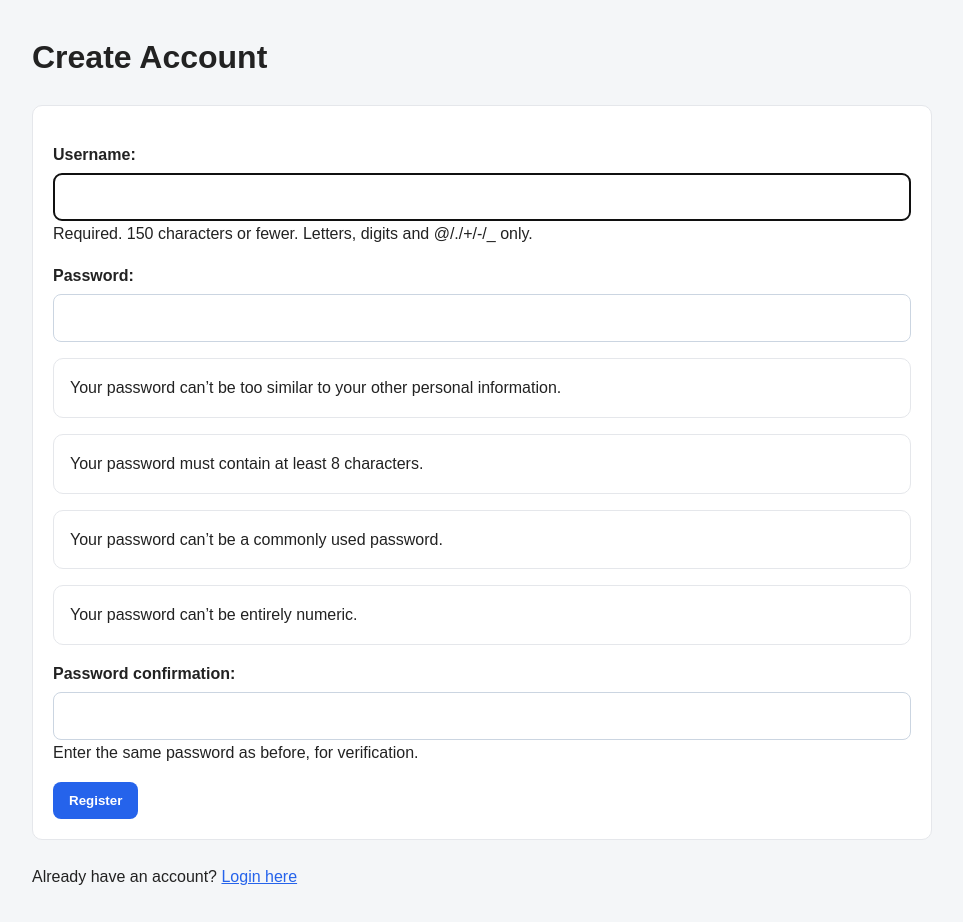
After one commit to J0hn316/Django-Notes-App, a Django app: page /accounts/register/ in a window 1280 px wide. The commit adds this page. Shown: the whole page, without its empty margins (158-1121 px from the left). Run offline with Django 5.2, Linux system fonts and the light colour scheme.

Commit message:
Add registration functionality: create registration view, form, and templates; update URLs and base template for navigation

```diff
--- /dev/null
+++ b/accounts/forms.py
@@ -0,0 +1,8 @@
+from django.contrib.auth.forms import UserCreationForm
+from django.contrib.auth import get_user_model
+
+
+class RegisterForm(UserCreationForm):
+    class Meta:
+        model = get_user_model()
+        fields = ["username", "password1", "password2"]
--- /dev/null
+++ b/accounts/urls.py
@@ -0,0 +1,7 @@
+from django.urls import path
+
+from . import views
+
+urlpatterns = [
+    path("register/", views.register, name="register"),
+]
--- a/accounts/views.py
+++ b/accounts/views.py
@@ -1,3 +1,24 @@
-from django.shortcuts import render
+from django.contrib import messages
+from django.contrib.auth import login
+from django.shortcuts import redirect, render
 
-# Create your views here.
+from .forms import RegisterForm
+
+
+def register(request):
+    if request.method == "POST":
+        form = RegisterForm(request.POST)
+
+        if form.is_valid():
+            user = form.save()
+            login(request, user)
+            messages.success(request, "Account created successfully.")
+            return redirect("notes_home")
+    else:
+        form = RegisterForm()
+
+    context = {
+        "form": form,
+    }
+
+    return render(request, "registration/register.html", context)
--- a/config/urls.py
+++ b/config/urls.py
@@ -27,6 +27,7 @@ def home_redirect(request):
 urlpatterns = [
     path("", home_redirect, name="home"),
     path("admin/", admin.site.urls),
-    path("account/", include("django.contrib.auth.urls")),
+    path("accounts/", include("accounts.urls")),
+    path("accounts/", include("django.contrib.auth.urls")),
     path("notes/", include("notes.urls")),
 ]
--- a/notes/templates/notes/base.html
+++ b/notes/templates/notes/base.html
@@ -27,6 +27,8 @@
         </form>
         {% else %}
         <a href="{% url 'login' %}">Login</a>
+        |
+        <a href="{% url 'register' %}">Register</a>
         {% endif %}
       </nav>
     </header>
--- a/notes/templates/registration/login.html
+++ b/templates/registration/login.html
@@ -32,6 +32,11 @@
 
         <button type="submit">Login</button>
       </form>
+
+      <p>
+        Need an account?
+        <a href="{% url 'register' %}">Register here</a>
+      </p>
     </main>
   </body>
 
--- /dev/null
+++ b/templates/registration/register.html
@@ -0,0 +1,31 @@
+{% load static %}
+
+<!DOCTYPE html>
+<html lang="en">
+
+  <head>
+    <meta charset="UTF-8">
+    <title>Register | Django Notes App</title>
+    <link rel="stylesheet" href="{% static 'notes/styles.css' %}">
+  </head>
+
+  <body>
+    <main>
+      <h1>Create Account</h1>
+
+      <form method="post">
+        {% csrf_token %}
+
+        {{ form.as_p }}
+
+        <button type="submit">Register</button>
+      </form>
+
+      <p>
+        Already have an account?
+        <a href="{% url 'login' %}">Login here</a>
+      </p>
+    </main>
+  </body>
+
+</html>
```
